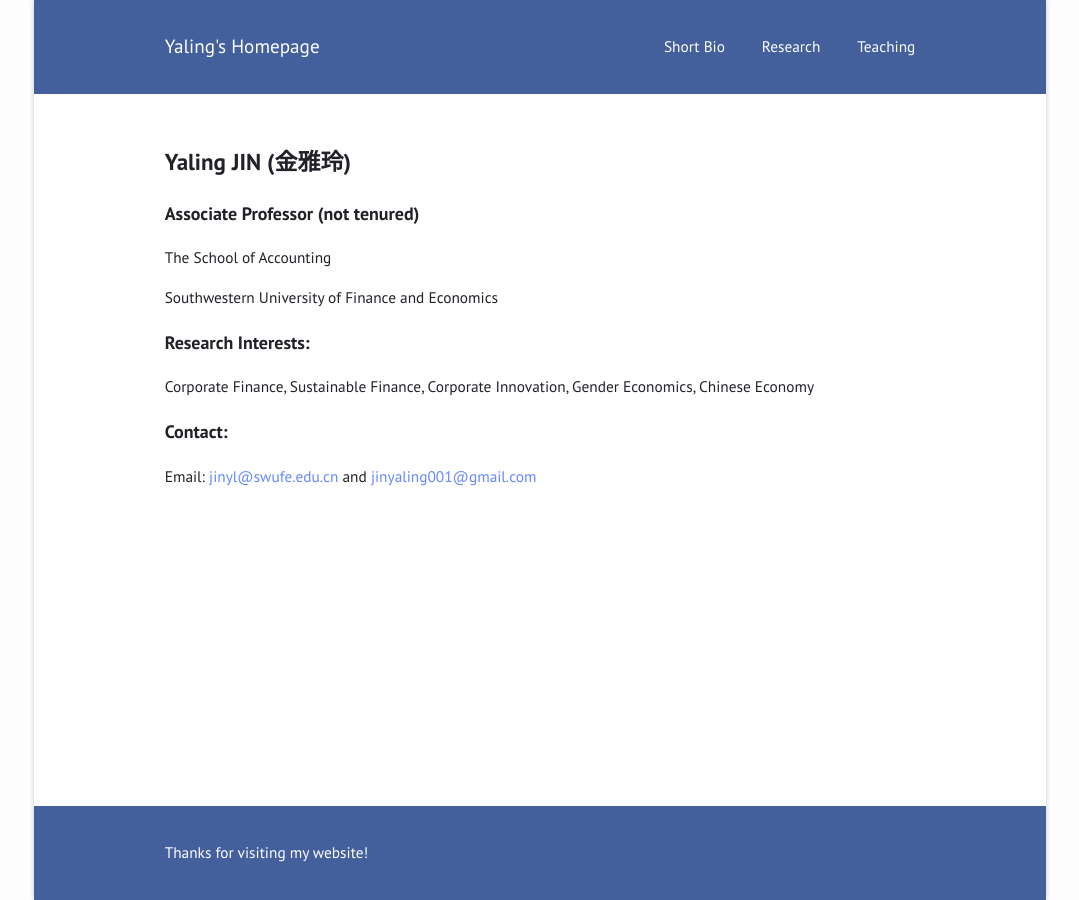
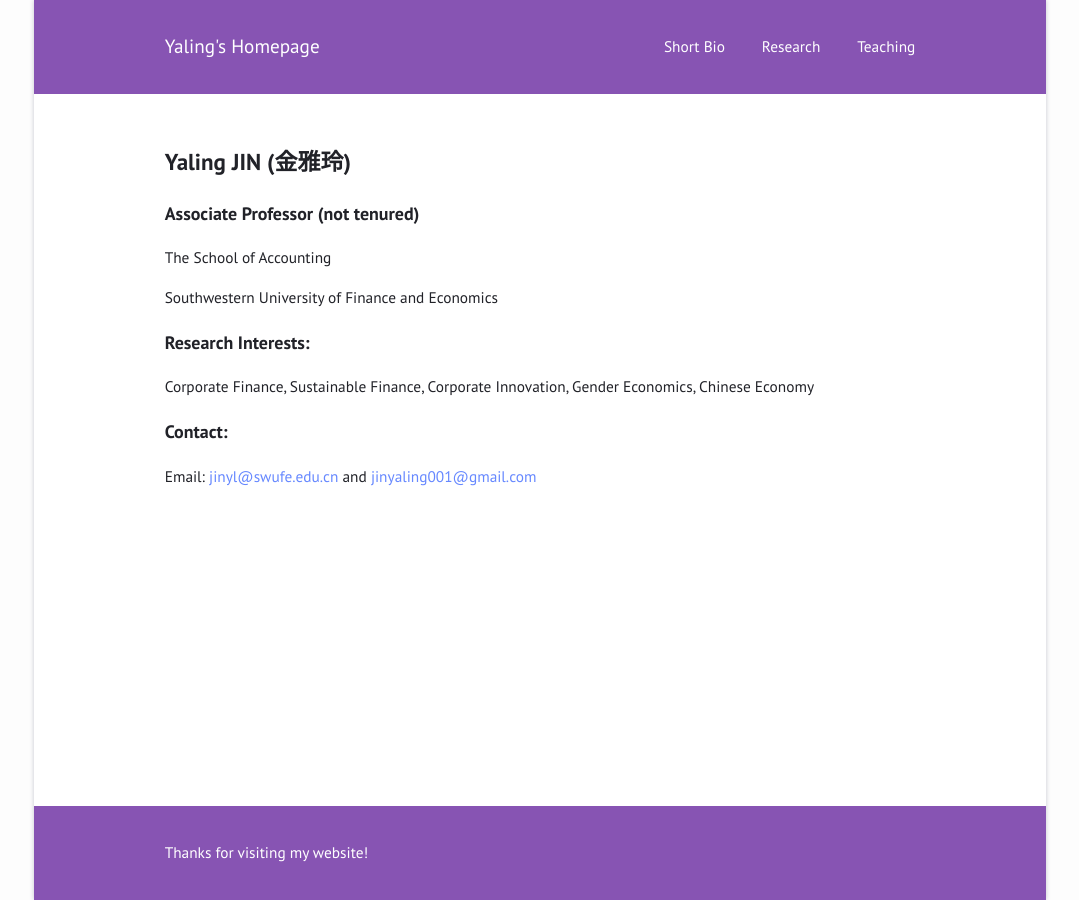
Before and after one commit to jinyaling/jinyaling.github.io, a Jekyll site: the page built from index.md, in a window 1280 px wide. Shown: the whole page, without its empty margins (100-1179 px from the left). Built offline with Jekyll 4.4.1, drawn with Linux system fonts in a browser that asks for light colours.

Commit message:
Update frame.sass

```diff
--- a/assets/css/frame.sass
+++ b/assets/css/frame.sass
@@ -11,7 +11,7 @@ body
   box-shadow: 0 0 .3em lighten($dark, 65%)
 
 body > header, body > footer
-  background: lighten($blue, 5%)
+  background: lighten($purple, 5%)
   color: $light
 
 @media (min-width: 32em)
```
